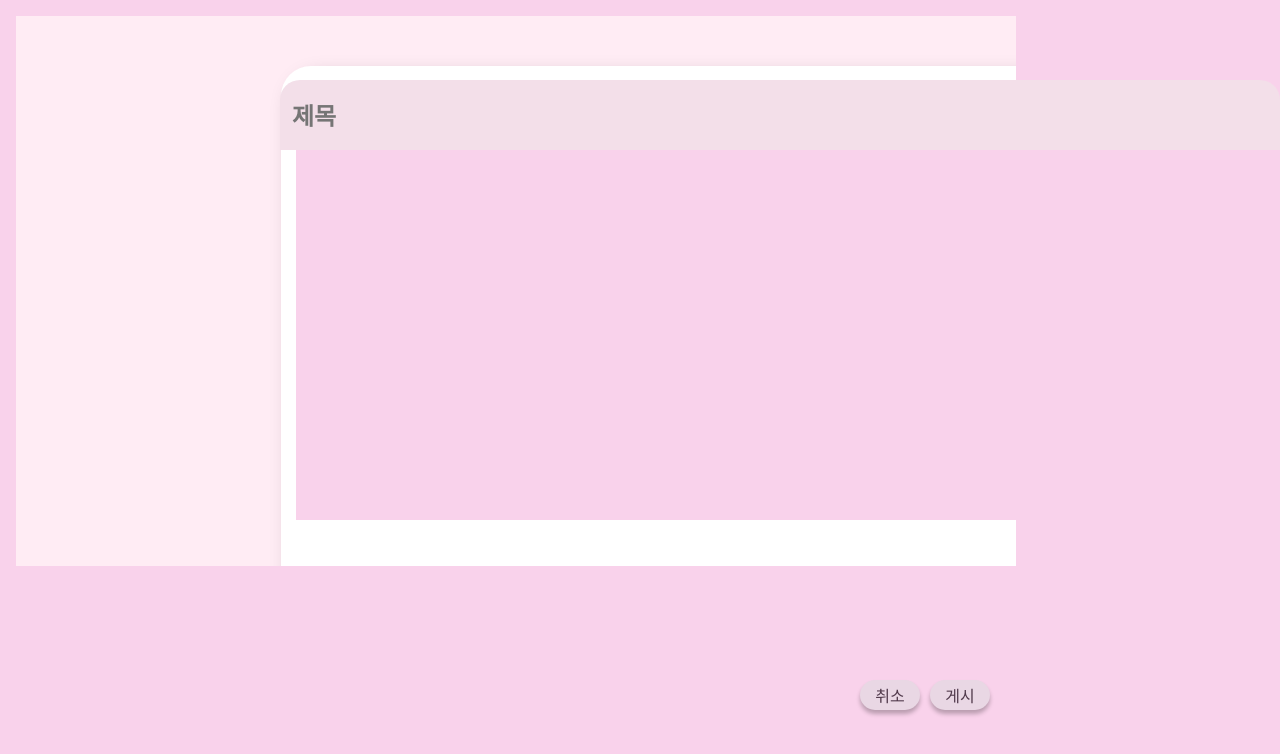
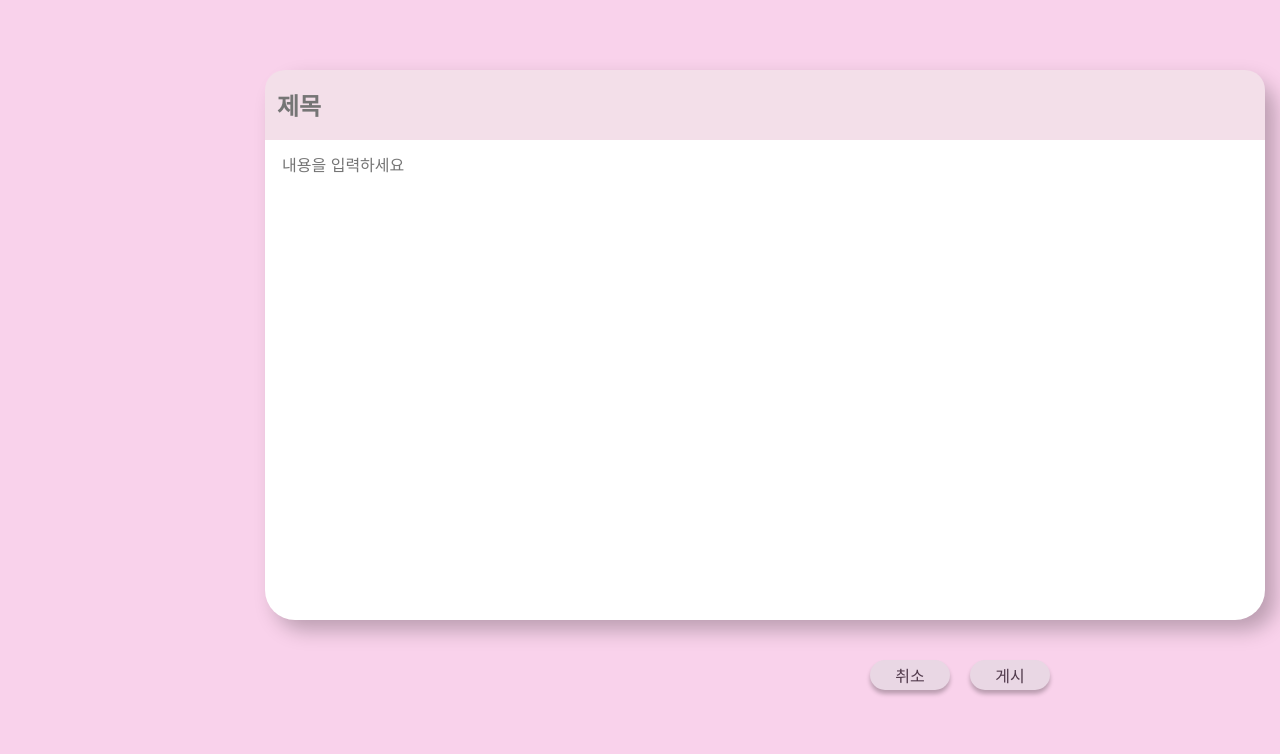
Before and after one commit to pce0303/ccc, a Vue app in the folder frontend/: page /#/new-post in a window 1280 px wide. Shown: the top 754 px of the page. Built offline with nearby package versions, Linux system fonts and the light colour scheme.

Commit message:
edit css & add postAPI

```diff
--- a/frontend/src/components/Home.vue
+++ b/frontend/src/components/Home.vue
@@ -8,7 +8,7 @@
     <body>
         <div class="comment">
             <p class="CommentTitle">Comment</p>
-            <input class="writeComment" type="text">
+            <input class="writeComment" type="text" placeholder="댓글을 입력하세요">
             <button class="uploadComment" type="submit">GO</button>
         </div>
     </body>
@@ -84,20 +84,21 @@ header {
     background-color: #e2d0e0;
 }
 .comment {
-    position: relative;
-    left: 1100px;
-    bottom: 150px;
-    width: 400px;
-    height: 610px;
+    position: absolute;
+    left: 1070px;
+    top: 100px;
+    width: 350px;
+    height: 590px;
     background-color: #F8E7EE;
     border-radius: 10px 10px 10px 10px;
     box-shadow: rgba(129, 129, 129, 0.2) 3px 5px 0 0;
 }
 .CommentTitle {
     position: relative;
-    /* z-index: 1; */
     left: 20px;
-    top: 65px;
+    top: 0px;
+    width: 60px;
+    background-color: #F8E7EE;
     text-align: left;
     font-size: large;
     font-weight: 600;
@@ -106,18 +107,21 @@ header {
 }
 .writeComment {
     position: relative;
-    left: 0px;
-    top: 530px;
-    width: 310px;
+    left: 10px;
+    top: 480px;
+    width: 330px;
     height: 30px;
     border: none;
     border-radius: 10px;
     background-color: white;
 }
+.writeComment:focus {
+    outline: none;
+}
 .uploadComment {
     position: relative;
-    top: 530px;
-    left: 5px;
+    top: 480px;
+    left: 25px;
     width: 60px;
     height: 30px;
     border: none;
--- a/frontend/src/components/Post.vue
+++ b/frontend/src/components/Post.vue
@@ -26,8 +26,8 @@ body {
 }
 .upBar {
     position: absolute;
-    top: 80px;
-    left: 280px;
+    top: 70px;
+    left: 265px;
     width: 1000px;
     height: 70px;
     flex-shrink: 0;
@@ -54,8 +54,8 @@ body {
     outline: none;
 }
 .writeBox {
-    position: relative;
-    top: 50px;
+    position: absolute;
+    top: 70px;
     left: 265px;
     width: 1000px;
     height: 550px;
@@ -68,10 +68,11 @@ body {
     width: 950px;
     height: 400px;
     position: absolute;
-    top: 50px;
+    top: 80px;
     left: 15px;
     border: none;
     resize: none;
+    background-color: white;
     color: #000;
     font-family: Inter;
     font-size: 16px;
@@ -84,9 +85,9 @@ body {
 }
 .cancelPost {
     position: absolute;
-    bottom: 90px;
-    right: 360px;
-    width: 60px;
+    bottom: 110px;
+    right: 330px;
+    width: 80px;
     height: 30px;
     flex-shrink: 0;
     border: none;
@@ -106,9 +107,9 @@ body {
 }
 .uploadPost {
     position: absolute;
-    bottom: 90px;
-    right: 290px;
-    width: 60px;
+    bottom: 110px;
+    right: 230px;
+    width: 80px;
     height: 30px;
     flex-shrink: 0;
     border: none;
```
Also changed, not shown: 2 other files (tests, documents, lock files or other folders).
